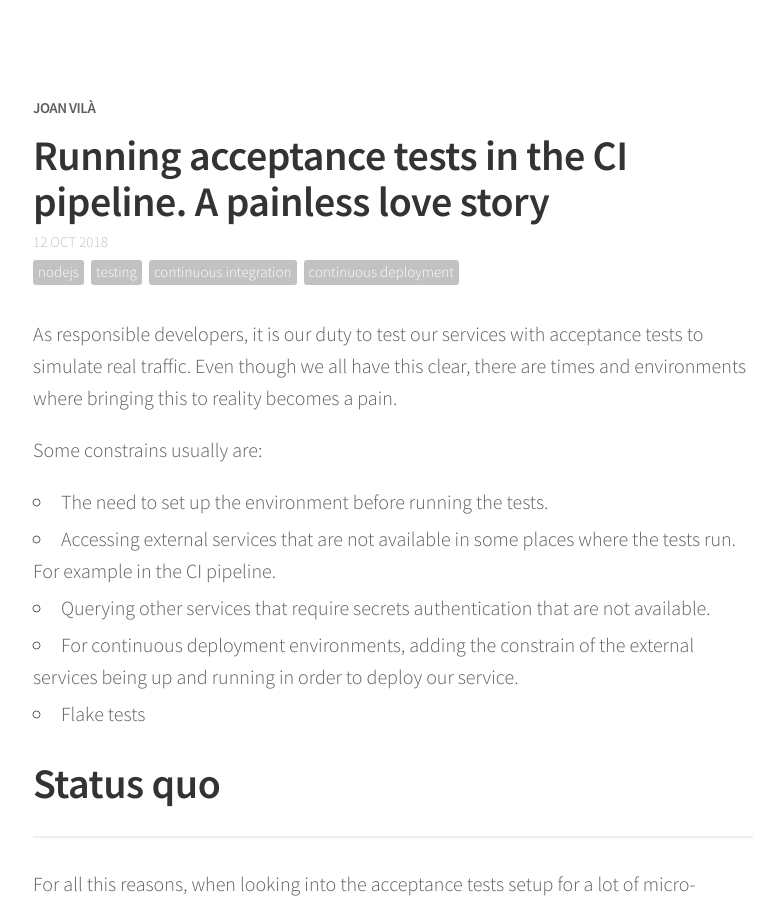
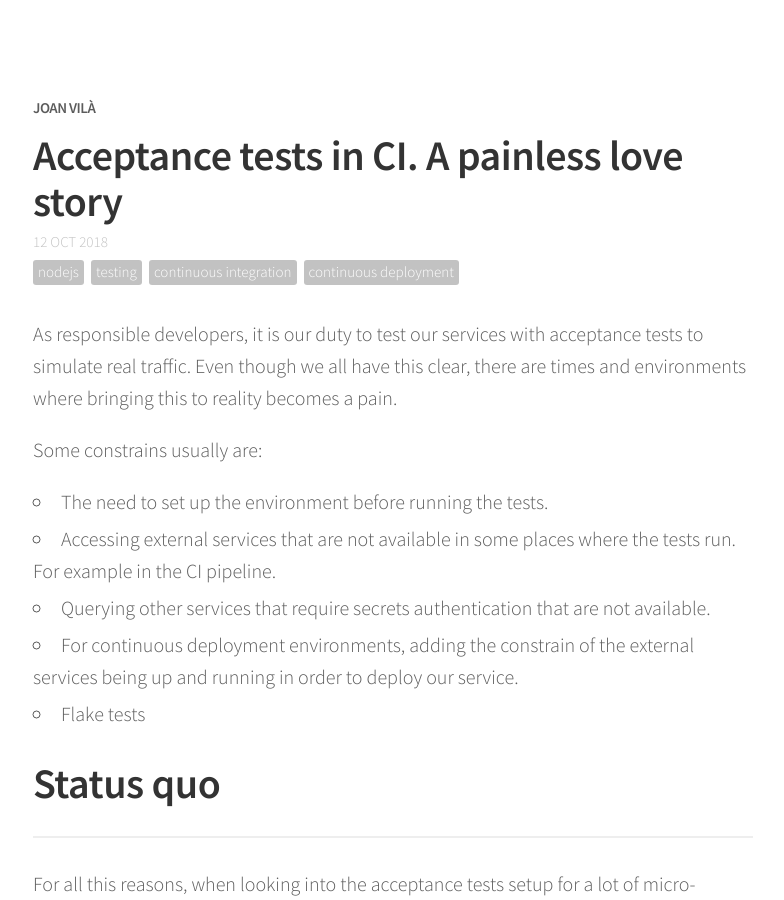
Before and after one commit to joanvila/joanvila.github.io, a Jekyll site: the page built from _posts/2018-10-12-running-acceptance-tests-in-ci.md, in a window 1280 px wide and 900 px high. Shown: the whole window, without its empty margins (247-1031 px from the left). Built offline with Jekyll 4.4.1, drawn with Linux system fonts in a browser that asks for light colours; nearby versions of some CDN libraries; comment, search, counter and statistics services are not loaded.

Commit message:
Simplified acceptance tests blogpost title

```diff
--- a/_posts/2018-10-12-running-acceptance-tests-in-ci.md
+++ b/_posts/2018-10-12-running-acceptance-tests-in-ci.md
@@ -1,6 +1,6 @@
 ---
 layout: post
-title: "Running acceptance tests in the CI pipeline. A painless love story"
+title: "Acceptance tests in CI. A painless love story"
 description: "[4 minutes] &nbsp; Enabling running end to end tests in the CI pipeline for continuous deployment"
 date: 2018-10-12
 tags: [nodejs, testing, continuous integration, continuous deployment]
```
